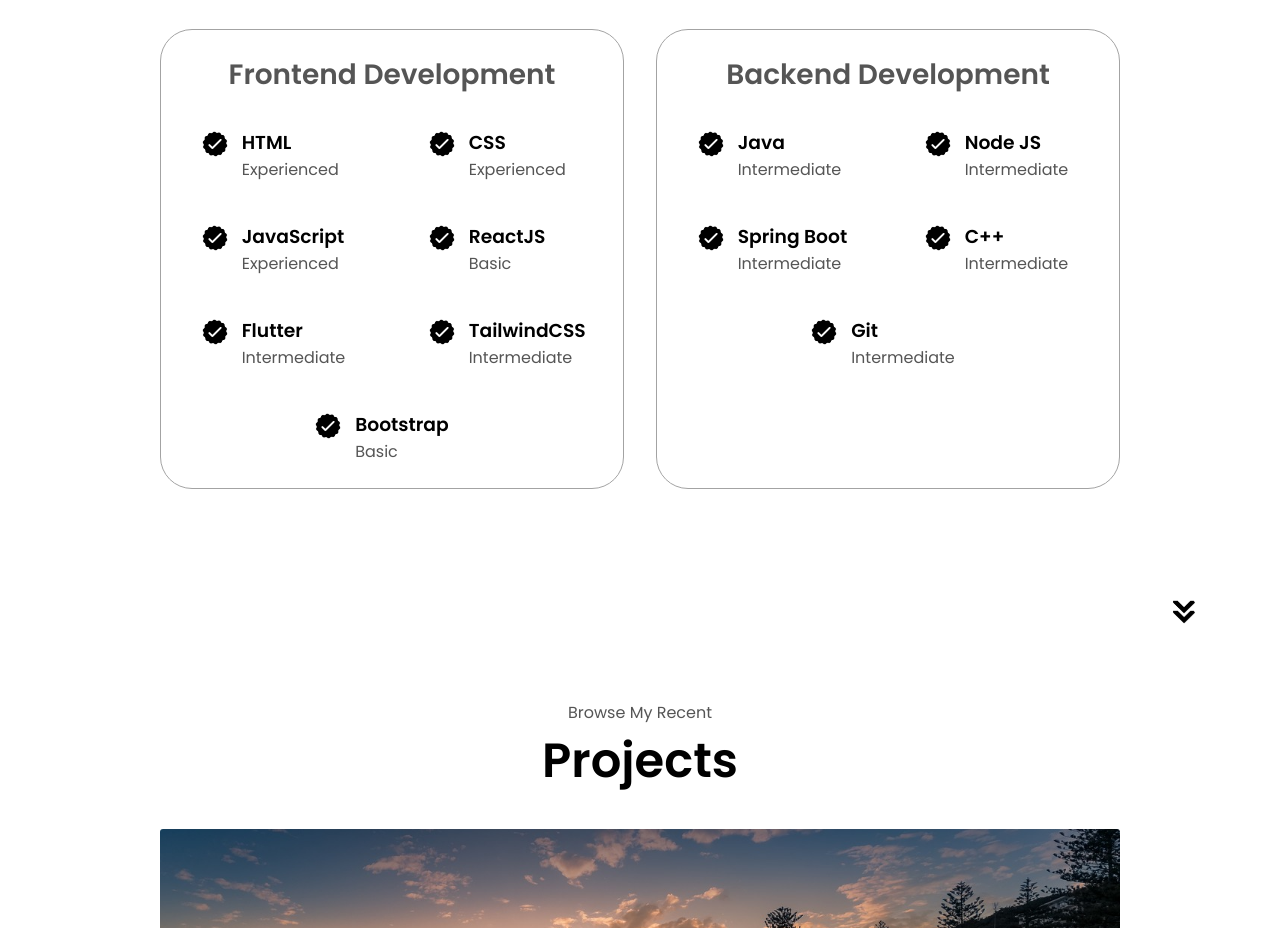
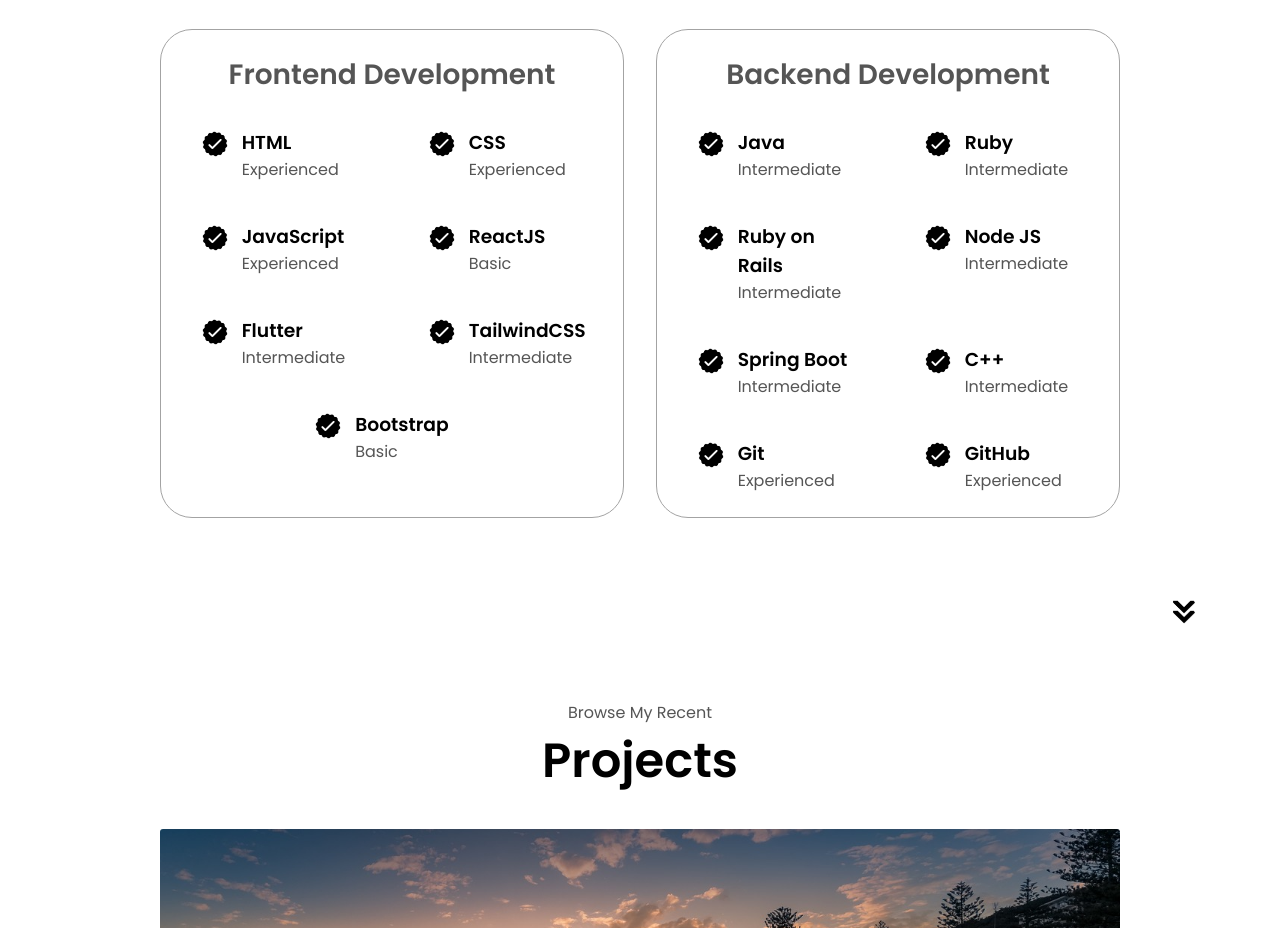
Before and after one commit to BrijeshSajeev/My_Portfolio, a plain HTML site: page index.html in a window 1280 px wide. Shown: the part 1828-2756 px from the top of the page. Drawn offline with Linux system fonts and the light colour scheme.

Commit message:
Update the backend technologies

```diff
--- a/index.html
+++ b/index.html
@@ -237,6 +237,28 @@
                   class="icon"
                 />
                 <div>
+                  <h3>Ruby</h3>
+                  <p>Intermediate</p>
+                </div>
+              </article>
+              <article>
+                <img
+                  src="./assets/checkmark.png"
+                  alt="Experience icon"
+                  class="icon"
+                />
+                <div>
+                  <h3>Ruby on Rails</h3>
+                  <p>Intermediate</p>
+                </div>
+              </article>
+              <article>
+                <img
+                  src="./assets/checkmark.png"
+                  alt="Experience icon"
+                  class="icon"
+                />
+                <div>
                   <h3>Node JS</h3>
                   <p>Intermediate</p>
                 </div>
@@ -271,7 +293,18 @@
                 />
                 <div>
                   <h3>Git</h3>
-                  <p>Intermediate</p>
+                  <p>Experienced</p>
+                </div>
+              </article>
+              <article>
+                <img
+                  src="./assets/checkmark.png"
+                  alt="Experience icon"
+                  class="icon"
+                />
+                <div>
+                  <h3>GitHub</h3>
+                  <p>Experienced</p>
                 </div>
               </article>
             </div>
```
